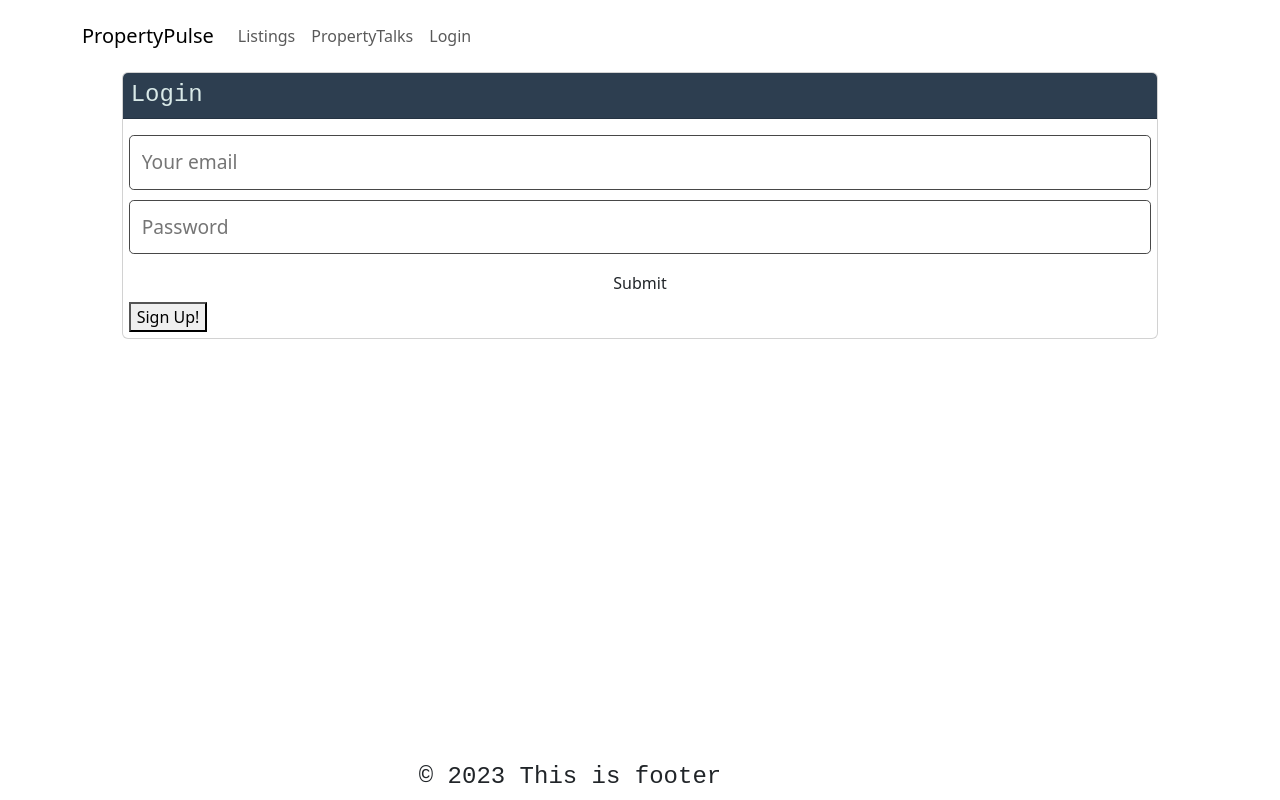
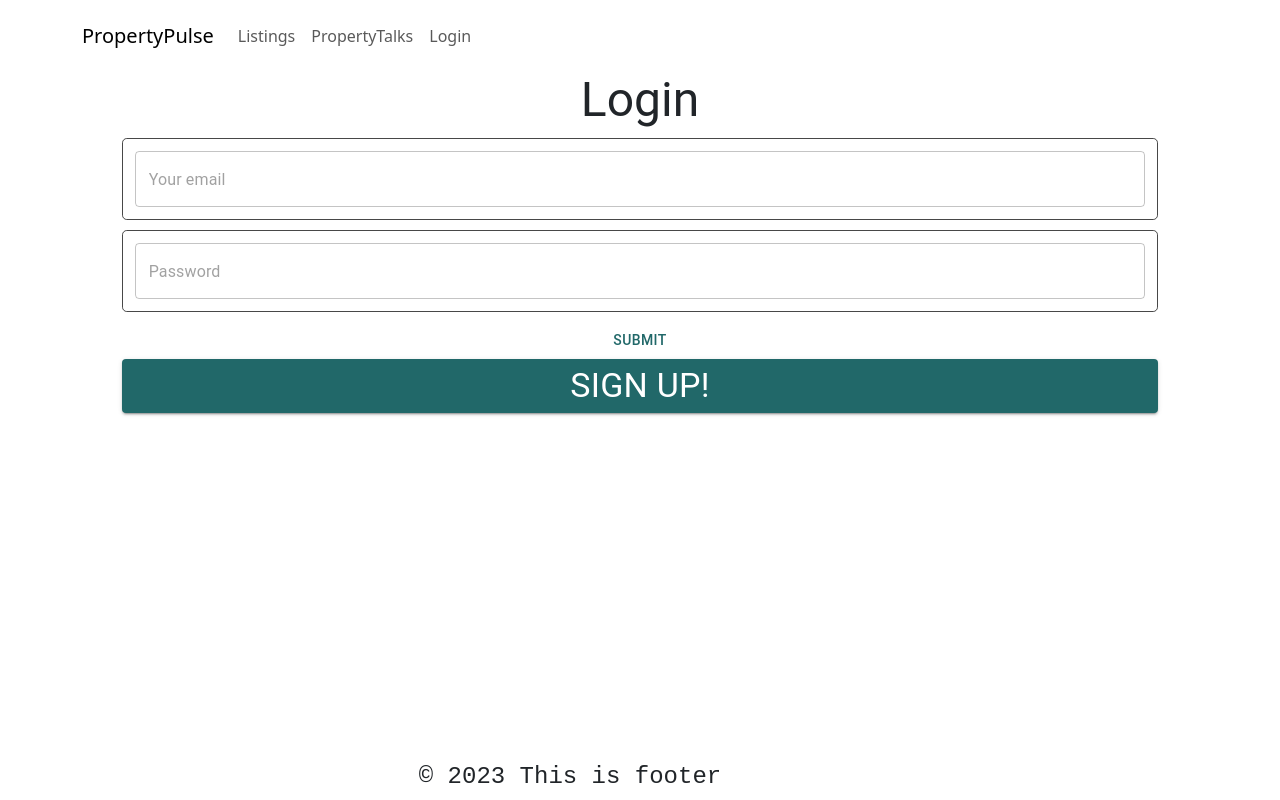
Before and after one commit to darvinmarte/real-estate-app, a React (Vite) app in the folder client/: page /login in a window 1280 px wide. Built offline with nearby package versions, Linux system fonts and the light colour scheme.

Commit message:
debugging

```diff
--- a/client/src/components/CommentForm/index.jsx
+++ b/client/src/components/CommentForm/index.jsx
@@ -33,7 +33,7 @@ export default function CommentForm({ onSubmit }) {
             setComment('')
 
         } catch (error) {
-           console.error('Error adding comment:', error)
+            console.error('Error adding comment:', error)
         }
     }
 
--- a/client/src/pages/Login.jsx
+++ b/client/src/pages/Login.jsx
@@ -3,7 +3,11 @@ import { Link } from 'react-router-dom';
 import { useMutation } from '@apollo/client';
 import { LOGIN_USER } from '../utils/mutations';
 
+import { TextField, Button, Typography } from '@mui/material'
+
+
 import Auth from '../utils/auth';
+
 
 const Login = () => {
     const [formState, setFormState] = useState({ email: '', password: '' });
@@ -43,9 +47,8 @@ const Login = () => {
     return (
         <main className="flex-row justify-center mb-4">
             <div className="col-12 col-lg-10">
-                <div className="card">
-                    <h4 className="card-header p-2">Login</h4>
-                    <div className="card-body">
+                <Typography variant="h3" align="center" >Login</Typography>
+                <div>
                     {data ? (
                         <p>
                             Success! You may now head{' '}
@@ -53,7 +56,9 @@ const Login = () => {
                         </p>
                     ) : (
                         <form onSubmit={handleFormSubmit}>
-                                <input
+                            <TextField
+                                variant="outlined"
+                                fullWidth
                                 className="form-input"
                                 placeholder="Your email"
                                 name="email"
@@ -61,7 +66,9 @@ const Login = () => {
                                 value={formState.email}
                                 onChange={handleChange}
                             />
-                                <input
+                            <TextField
+                                variant="outlined"
+                                fullWidth
                                 className="form-input"
                                 placeholder="Password"
                                 name="password"
@@ -69,15 +76,15 @@ const Login = () => {
                                 value={formState.password}
                                 onChange={handleChange}
                             />
-                                <button
+                            <Button
                                 className="btn btn-block"
                                 style={{ cursor: 'pointer' }}
                                 type="submit"
                             >
                                 Submit
-                                </button>
+                            </Button>
                             <Link to="/signup">
-                                    <button>Sign Up!</button>
+                                <Button variant="contained" fullWidth><Typography variant="h4">Sign Up!</Typography></Button>
                             </Link>
                         </form>
                     )}
@@ -89,7 +96,6 @@ const Login = () => {
                     )}
                 </div>
             </div>
-            </div>
         </main>
     );
 };
```
Also changed, not shown: 2 other files (tests, documents, lock files or other folders). Lines whose indentation alone changed are shown as unchanged.
